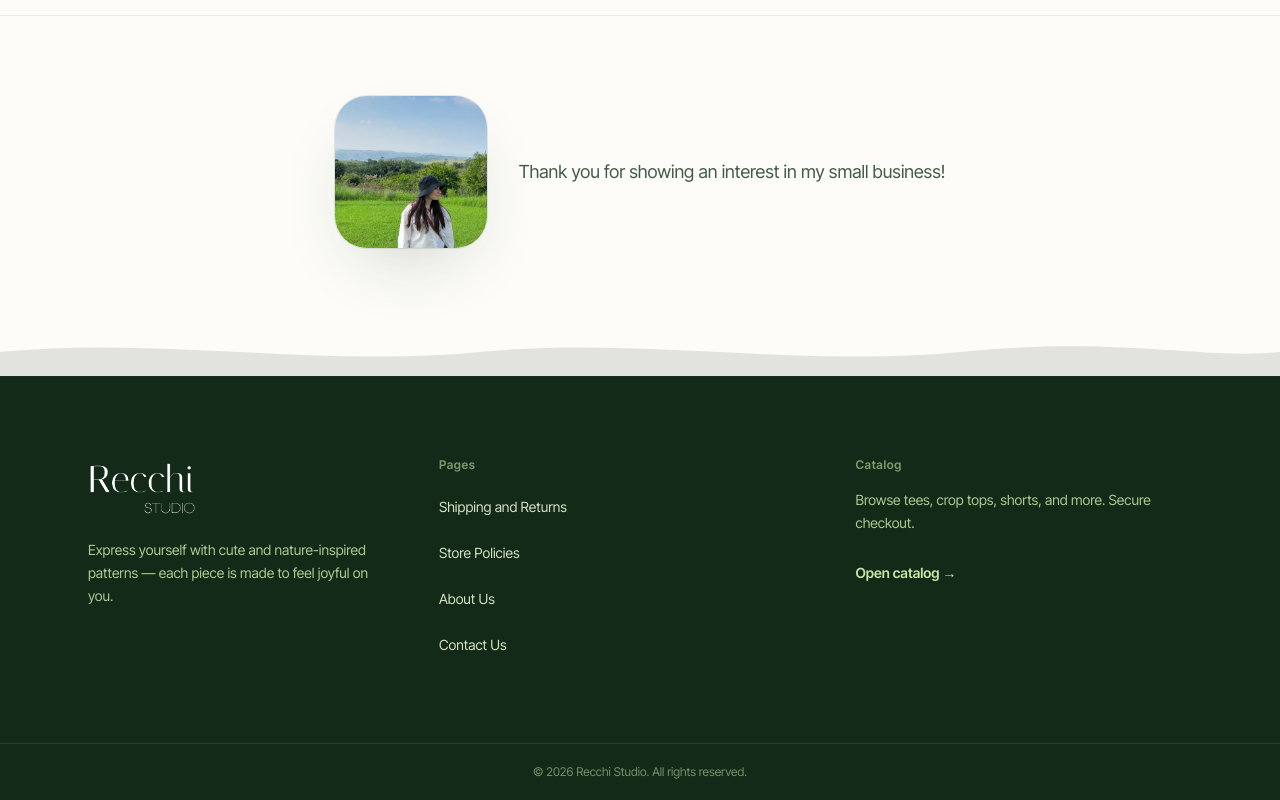
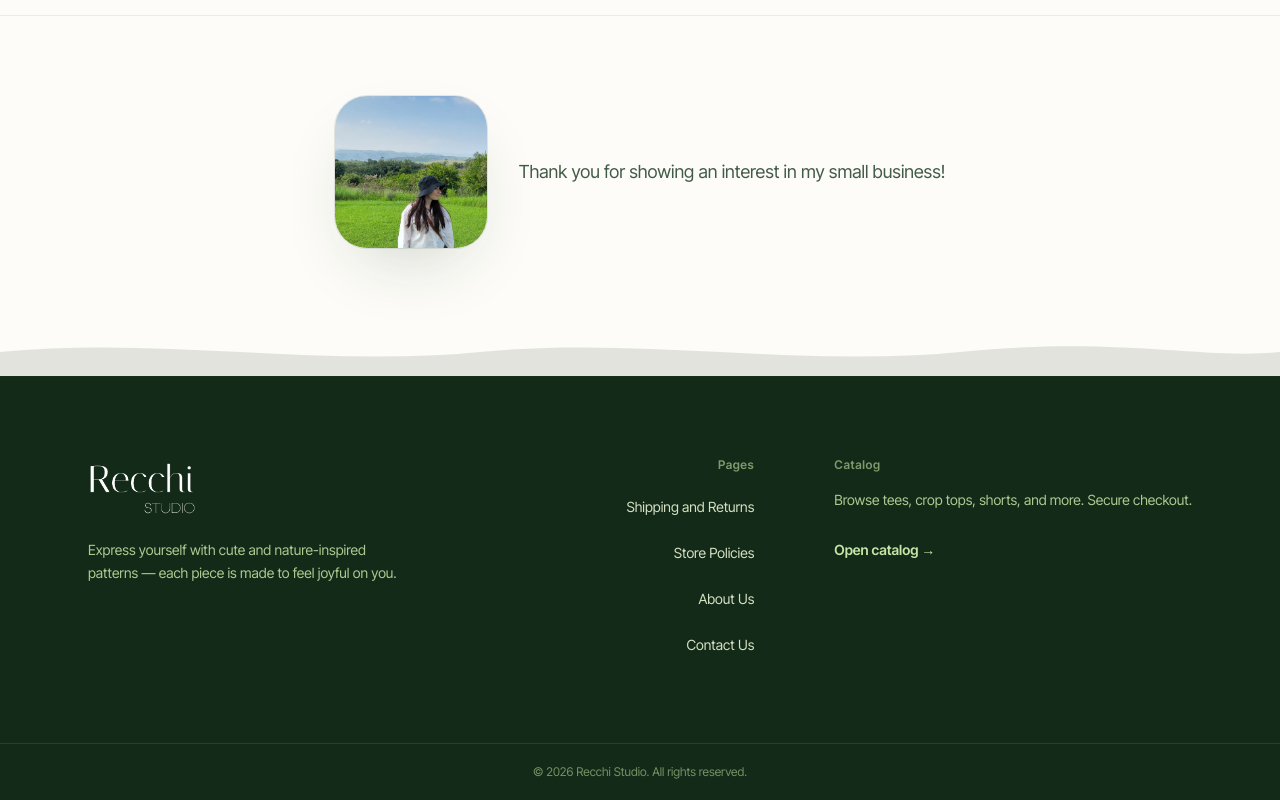
Before and after one commit to Kierdube/RecchiStudio, a Next.js app: page / in a window 1280 px wide. Shown: the part 2393-3193 px from the top of the page. Built offline with nearby package versions, Linux system fonts and the light colour scheme; no server answers; the database is empty.

Commit message:
Right-align footer Pages column and group nav away from logo.
Push Pages and Collections to the right with a clear gap from the brand column, and right-align Pages link text.

```diff
--- a/src/components/SiteFooter.tsx
+++ b/src/components/SiteFooter.tsx
@@ -22,13 +22,13 @@ export function SiteFooter({ copy }: { copy: Record<string, string> }) {
   return (
     <footer className="mt-auto border-t border-[#19371E]/20 bg-[#142a18] text-[#E8F5D4]">
       <div className="mx-auto max-w-6xl px-4 py-12 sm:px-6 sm:py-16 lg:py-20">
-        <div className="flex flex-col gap-12 lg:flex-row lg:items-start lg:justify-between">
-          <div className="max-w-sm">
+        <div className="flex flex-col gap-12 lg:flex-row lg:items-start">
+          <div className="max-w-sm shrink-0">
             <SiteLogo alt={brandTitle} onDark className={SITE_LOGO_SIZE_CLASS} />
             <p className="mt-4 max-w-xs text-sm leading-relaxed text-[#C5E6A6]/85">{brandBlurb}</p>
           </div>
-          <div className="grid gap-12 sm:grid-cols-2 sm:gap-16 lg:gap-20">
-            <div>
+          <div className="flex flex-col gap-12 sm:flex-row sm:items-start sm:gap-14 lg:ml-auto lg:gap-16 xl:gap-20">
+            <div className="text-right">
               <p className="text-xs font-semibold tracking-wider text-[#C5E6A6]/60">
                 {sectionPages}
               </p>
@@ -37,7 +37,7 @@ export function SiteFooter({ copy }: { copy: Record<string, string> }) {
                   <li key={item.href}>
                     <Link
                       href={item.href}
-                      className="-mx-1 block rounded-md px-1 py-2 text-[#E8F5D4]/90 transition hover:bg-white/5 hover:text-white"
+                      className="-mx-1 inline-block rounded-md px-1 py-2 text-[#E8F5D4]/90 transition hover:bg-white/5 hover:text-white"
                     >
                       {siteCopyGet(copy, item.key)}
                     </Link>
```
